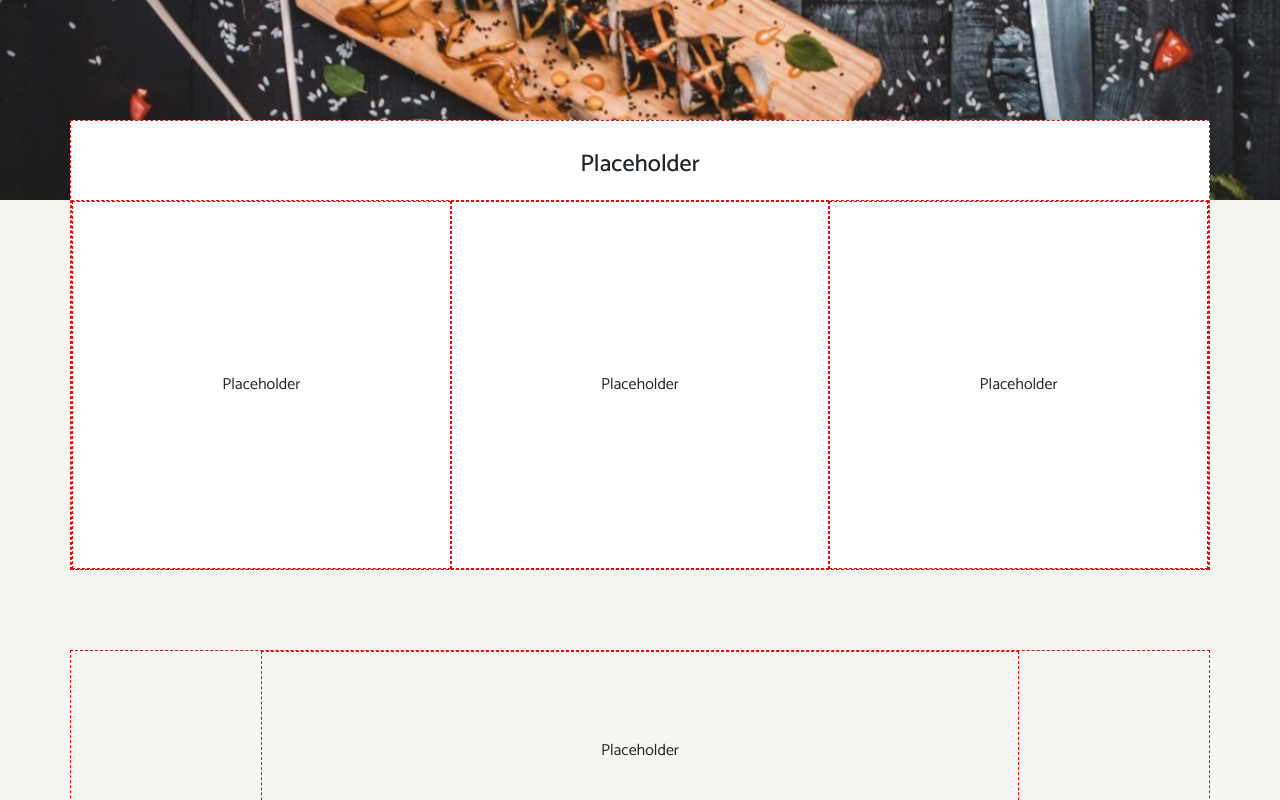
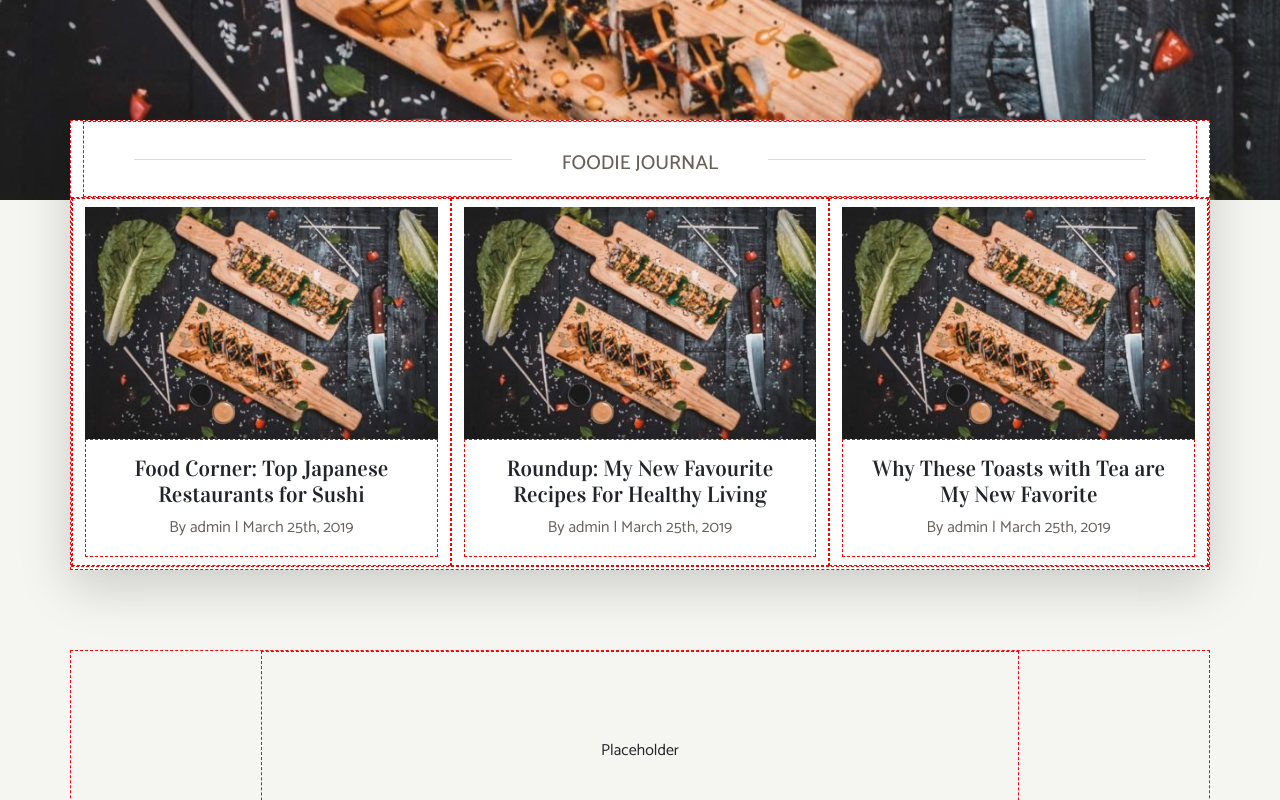
Before and after one commit to NicolaRicci100/proj-html-vuejs, a Vue app: page / in a window 1280 px wide. Shown: the part 600-1400 px from the top of the page. Built offline with nearby package versions, Linux system fonts and the light colour scheme.

Commit message:
AppJournal e problema v-bind img

```diff
--- a/src/components/AppHeader.vue
+++ b/src/components/AppHeader.vue
@@ -18,9 +18,9 @@ export default {
 <template>
   <section class="container">
     <div class="row row-cols-3 justify-content-center">
-      <div class="col d-flex justify-content-between align-items-start pt-3">
+      <div class="col d-flex justify-content-start align-items-start pt-3">
         <a href="#">Download App <span class="d-inline">iOS</span></a>
-        <a href="#">Advertise with us</a>
+        <a href="#" class="ps-4">Advertise with us</a>
       </div>
       <div class="col logo">
         <img src="../assets/img/avada-food-logo.png" alt="logo di Avada Food">
--- a/src/components/AppMain_components/AppJournal.vue
+++ b/src/components/AppMain_components/AppJournal.vue
@@ -1,16 +1,46 @@
 <script>
 export default {
-
+  data() {
+    return {
+      gallery: [
+        {
+          foto: "../../assets/img/single-post-img3-400x263.jpg", // NON LE PRENDE CON V-BIND... INDAGARE...
+          title: "Food Corner: Top Japanese Restaurants for Sushi",
+          text: "By admin | March 25th, 2019"
+        },
+        {
+          foto: "../../assets/img/fi-roundup-400x263.jpg",
+          title: "Roundup: My New Favourite Recipes For Healthy Living",
+          text: "By admin | March 25th, 2019"
+        },
+        {
+          foto: "../../assets/img/fi-toasts-400x263.jpg",
+          title: "Why These Toasts with Tea are My New Favorite",
+          text: "By admin | March 25th, 2019"
+        }
+      ]
+    }
+  }
 }
 </script>
 
 <template>
-  <section id="journal" class="container">
-    <h4>Placeholder</h4>
+  <section id="journal" class="container shadow-lg">
+    <div class="d-flex justify-content-center align-items-center">
+      <span class="flex-grow-1"></span>
+      <h5>FOODIE JOURNAL</h5>
+      <span class="flex-grow-1"></span>
+    </div>
     <div class="card-container row row-cols-3">
-      <div class="col">Placeholder</div>
-      <div class="col">Placeholder</div>
-      <div class="col">Placeholder</div>
+      <div class="col" v-for="item in gallery">
+        <div class="card text-center rounded-0 border-0">
+          <img src="../../assets/img/single-post-img3-400x263.jpg" class="card-img-top rounded-0" :alt="item.title">
+          <div class="card-body">
+            <h6 class="card-title">{{ item.title }}</h6>
+            <p class="card-text">{{ item.text }}</p>
+          </div>
+        </div>
+      </div>
     </div>
   </section>
 </template>
@@ -26,9 +56,30 @@ export default {
   border: $debug; //temporaneo
 }
 
-h4 {
+span {
+  background-color: gainsboro;
+  height: 1px;
+  margin: 0 50px;
+}
+
+h5 {
   @include flex_center;
   margin: 30px 0 20px;
+  color: $tertiary-color;
+}
+
+h6 {
+  font-family: Vidaloka;
+  font-size: 22px;
+  cursor: pointer;
+
+  &:hover {
+    color: $secondary-color;
+  }
+}
+
+p {
+  color: $tertiary-color;
 }
 
 .card-container {
```
